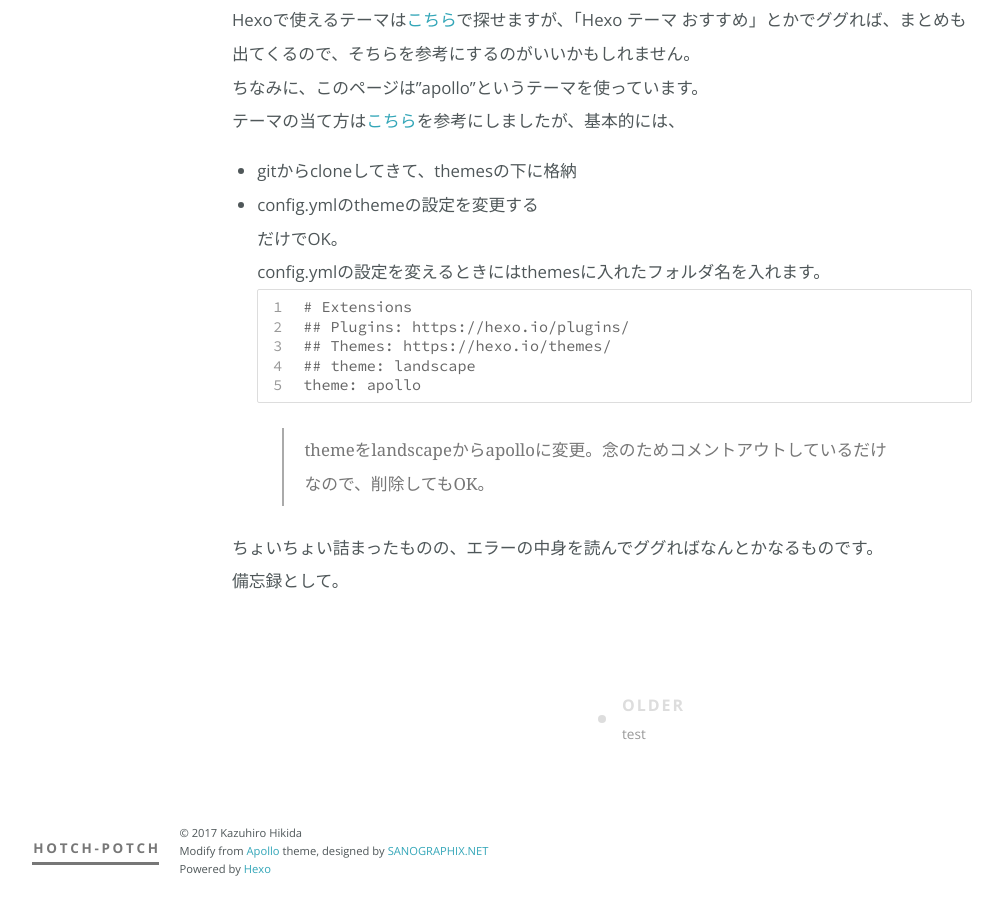
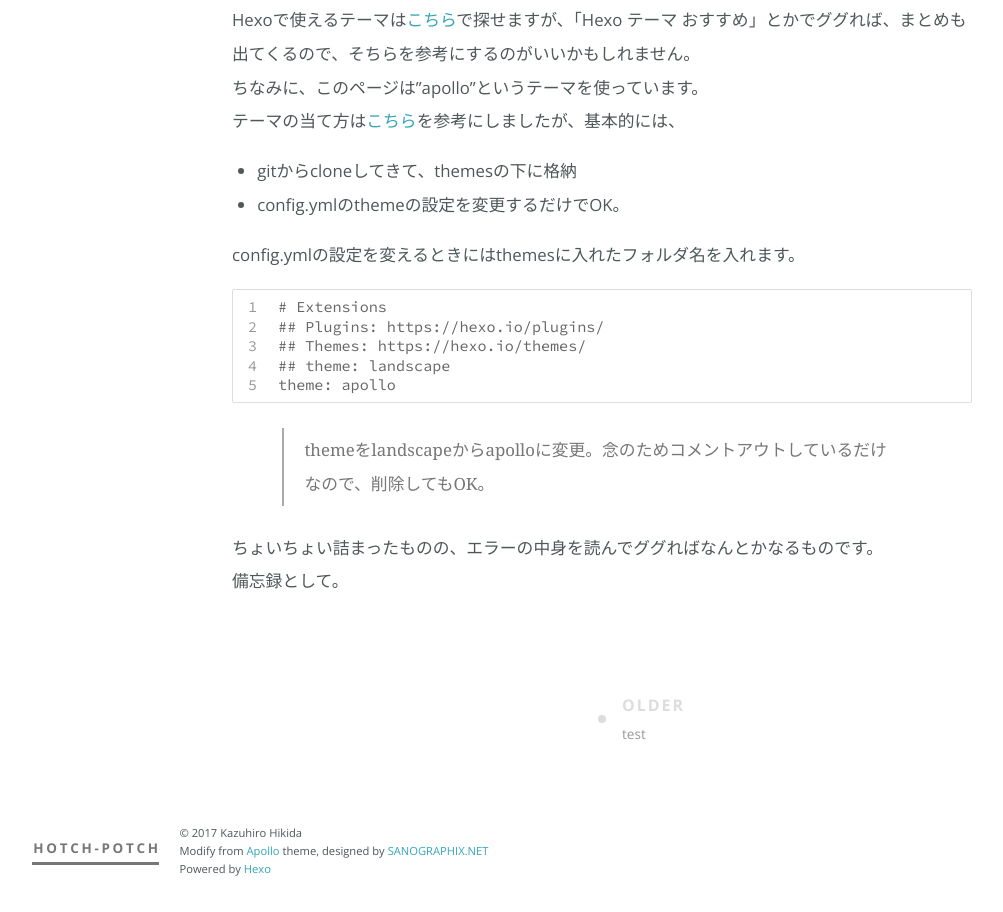
Before and after one commit to kaz1104/kaz1104.github.io, a plain HTML site: page 2017/07/09/hexo-github-pages/index.html in a window 1280 px wide. Shown: the part 1380-2292 px from the top of the page, without its empty margins (138-1141 px from the left). Drawn offline with nearby package versions, Linux system fonts and the light colour scheme.

Commit message:
Site updated: 2017-07-11 13:47:52

```diff
--- a/2017/07/09/hexo-github-pages/index.html
+++ b/2017/07/09/hexo-github-pages/index.html
@@ -11,7 +11,7 @@
 <meta property="og:url" content="http://yoursite.com/2017/07/09/hexo-github-pages/index.html">
 <meta property="og:site_name" content="hotch-potch">
 <meta property="og:description" content="ブログ環境を用意するにあたり、はてなとかTumblrとか色々見たあげく、github pagesを使えばGoogle Adsenseも使えることがわかり、勉強もかねてHexoという静的サイトジェネレータで作ってみました。">
-<meta property="og:updated_time" content="2017-07-09T15:20:25.000Z">
+<meta property="og:updated_time" content="2017-07-11T04:33:07.000Z">
 <meta name="twitter:card" content="summary">
 <meta name="twitter:title" content="HexoとGithub pagesでブログ環境を作ってみよう">
 <meta name="twitter:description" content="ブログ環境を用意するにあたり、はてなとかTumblrとか色々見たあげく、github pagesを使えばGoogle Adsenseも使えることがわかり、勉強もかねてHexoという静的サイトジェネレータで作ってみました。">
@@ -80,9 +80,9 @@
 <h2 id="テーマの適用方法"><a href="#テーマの適用方法" class="headerlink" title="テーマの適用方法"></a>テーマの適用方法</h2><p>Hexoで使えるテーマは<a href="https://hexo.io/themes/index.html" target="_blank" rel="external">こちら</a>で探せますが、「Hexo テーマ おすすめ」とかでググれば、まとめも出てくるので、そちらを参考にするのがいいかもしれません。<br>ちなみに、このページは”apollo”というテーマを使っています。<br>テーマの当て方は<a href="https://katsunory.github.io/2017/02/04/install-hexo-theme/" target="_blank" rel="external">こちら</a>を参考にしましたが、基本的には、</p>
 <ul>
 <li>gitからcloneしてきて、themesの下に格納</li>
-<li>config.ymlのthemeの設定を変更する<br>だけでOK。<br>config.ymlの設定を変えるときにはthemesに入れたフォルダ名を入れます。<figure class="highlight plain"><table><tr><td class="gutter"><pre><div class="line">1</div><div class="line">2</div><div class="line">3</div><div class="line">4</div><div class="line">5</div></pre></td><td class="code"><pre><div class="line"># Extensions</div><div class="line">## Plugins: https://hexo.io/plugins/</div><div class="line">## Themes: https://hexo.io/themes/</div><div class="line">## theme: landscape</div><div class="line">theme: apollo</div></pre></td></tr></table></figure>
-</li>
+<li>config.ymlのthemeの設定を変更するだけでOK。</li>
 </ul>
+<p>config.ymlの設定を変えるときにはthemesに入れたフォルダ名を入れます。<br><figure class="highlight plain"><table><tr><td class="gutter"><pre><div class="line">1</div><div class="line">2</div><div class="line">3</div><div class="line">4</div><div class="line">5</div></pre></td><td class="code"><pre><div class="line"># Extensions</div><div class="line">## Plugins: https://hexo.io/plugins/</div><div class="line">## Themes: https://hexo.io/themes/</div><div class="line">## theme: landscape</div><div class="line">theme: apollo</div></pre></td></tr></table></figure></p>
 <blockquote>
 <p>themeをlandscapeからapolloに変更。念のためコメントアウトしているだけなので、削除してもOK。</p>
 </blockquote>
```
